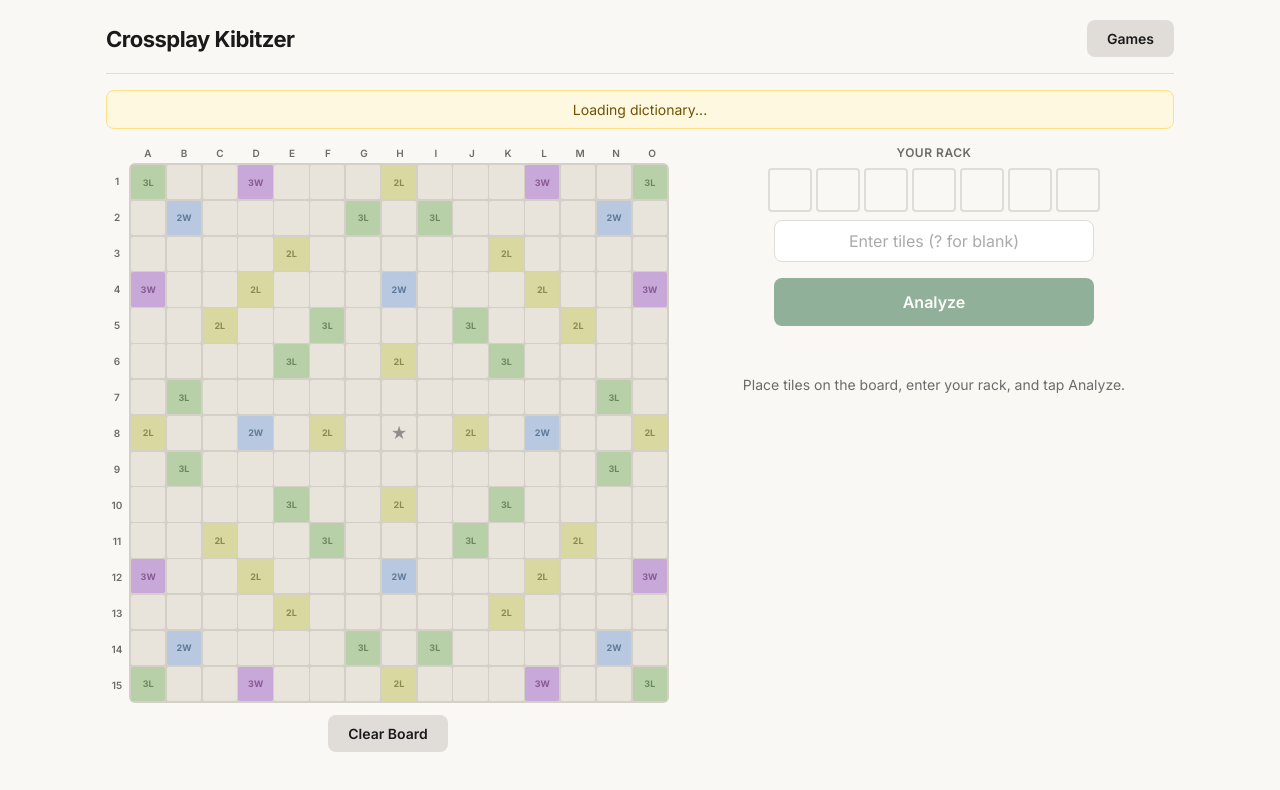
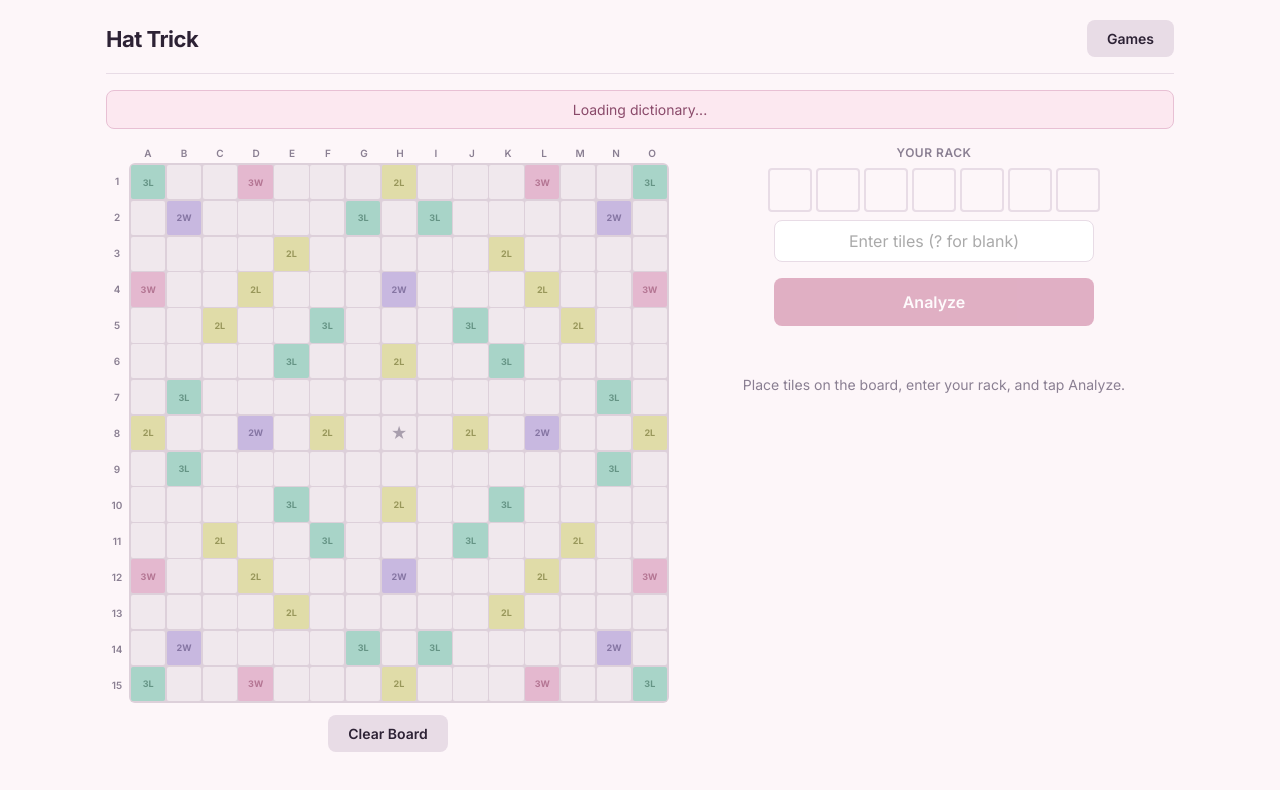
Before and after one commit to hat-sag/scrabble, a React (Vite) app: page / in a window 1280 px wide. Shown: the top 790 px of the page. Built offline with nearby package versions, Linux system fonts and the light colour scheme.

Commit message:
make it cuter

```diff
--- a/index.html
+++ b/index.html
@@ -3,7 +3,7 @@
   <head>
     <meta charset="UTF-8" />
     <meta name="viewport" content="width=device-width, initial-scale=1.0, maximum-scale=1.0, user-scalable=no" />
-    <title>Crossplay Kibitzer</title>
+    <title>Hat Trick</title>
     <link rel="preconnect" href="https://fonts.googleapis.com">
     <link rel="preconnect" href="https://fonts.gstatic.com" crossorigin>
     <link href="https://fonts.googleapis.com/css2?family=Inter:wght@400;500;600;700&display=swap" rel="stylesheet">
--- a/src/App.css
+++ b/src/App.css
@@ -22,11 +22,11 @@
 .loading-banner {
   text-align: center;
   padding: 10px;
-  background: #fff8e1;
-  border: 1px solid #ffe082;
+  background: #fce8f0;
+  border: 1px solid #e8c0d4;
   border-radius: 8px;
   font-size: 14px;
-  color: #6d5200;
+  color: #8a4a6a;
   margin-bottom: 16px;
 }
 
@@ -80,7 +80,7 @@
 }
 
 .btn-primary:hover:not(:disabled) {
-  background: #1e5530;
+  background: #a8547a;
 }
 
 .btn-secondary {
@@ -89,7 +89,7 @@
 }
 
 .btn-secondary:hover:not(:disabled) {
-  background: #d0cdc4;
+  background: #ddd0da;
 }
 
 .analyze-btn {
--- a/src/App.jsx
+++ b/src/App.jsx
@@ -142,7 +142,7 @@ export default function App() {
   return (
     <div className="app">
       <header className="app-header">
-        <h1 className="app-title">Crossplay Kibitzer</h1>
+        <h1 className="app-title">Hat Trick</h1>
         <SaveLoad boardState={boardState} rack={rack} onLoad={handleLoadGame} />
       </header>
 
--- a/src/components/Board.css
+++ b/src/components/Board.css
@@ -72,19 +72,19 @@
 }
 
 .cell.tw {
-  background: #c8a8d8;
+  background: #e4b8cf;
 }
 
 .cell.dw {
-  background: #b8c8e0;
+  background: #c8b8e0;
 }
 
 .cell.tl {
-  background: #b8d0a8;
+  background: #a8d4c8;
 }
 
 .cell.dl {
-  background: #d8d8a0;
+  background: #e0dca8;
 }
 
 .cell.st {
@@ -103,7 +103,7 @@
 }
 
 .cell.blank-tile .tile-letter {
-  color: #8b6914;
+  color: #a07a50;
   font-style: italic;
 }
 
@@ -121,7 +121,7 @@
 
 .tile-letter.suggested {
   font-weight: 700;
-  color: #1a6baa;
+  color: #7a6aaa;
 }
 
 .bonus-label {
@@ -131,10 +131,10 @@
   text-transform: uppercase;
 }
 
-.cell.tw .bonus-label { color: #6b3a7b; }
-.cell.dw .bonus-label { color: #3a5a7b; }
-.cell.tl .bonus-label { color: #4a6b3a; }
-.cell.dl .bonus-label { color: #6b6b2a; }
+.cell.tw .bonus-label { color: #a05a7a; }
+.cell.dw .bonus-label { color: #6a5a8a; }
+.cell.tl .bonus-label { color: #4a7a6a; }
+.cell.dl .bonus-label { color: #7a7a3a; }
 .cell.st .bonus-label { color: var(--muted); font-size: clamp(10px, 2.5vw, 16px); }
 
 .direction-indicator {
--- a/src/components/MobileKeyboard.css
+++ b/src/components/MobileKeyboard.css
@@ -5,7 +5,7 @@
   width: 100%;
   max-width: 500px;
   padding: 8px 4px;
-  background: #d1cdc6;
+  background: #e8dce6;
   border-radius: 10px;
   touch-action: manipulation;
 }
@@ -43,7 +43,7 @@
 }
 
 .kb-key:active {
-  background: #e0ddd8;
+  background: #f0e8ed;
   transform: scale(0.95);
 }
 
@@ -55,23 +55,23 @@
 }
 
 .kb-key-dir:active {
-  background: #1e5530;
+  background: #a8547a;
 }
 
 .kb-key-bksp {
   flex: 0 0 44px;
-  background: #8b8b8b;
+  background: #a090a8;
   color: white;
   font-size: 18px;
 }
 
 .kb-key-bksp:active {
-  background: #6b6b6b;
+  background: #8a7a92;
 }
 
 .kb-key-blank {
   flex: 0 0 80px;
-  background: #f0e8d8;
+  background: #fce8f0;
   font-size: 13px;
   font-weight: 700;
   color: var(--muted);
@@ -80,5 +80,5 @@
 }
 
 .kb-key-blank:active {
-  background: #e8dfc8;
+  background: #f0d8e4;
 }
--- a/src/components/MoveList.css
+++ b/src/components/MoveList.css
@@ -62,11 +62,11 @@
 }
 
 .move-item.bingo {
-  background: #fffde8;
+  background: #fdf2f6;
 }
 
 .move-item.bingo:hover {
-  background: #fff8c4;
+  background: #fce8f0;
 }
 
 .move-rank {
@@ -95,8 +95,8 @@
 .bingo-badge {
   font-size: 9px;
   font-weight: 700;
-  background: #f0c040;
-  color: #604000;
+  background: #e8b8d0;
+  color: #6a3a5a;
   padding: 1px 5px;
   border-radius: 3px;
   letter-spacing: 0.5px;
@@ -137,7 +137,7 @@
 }
 
 .play-btn:hover {
-  background: #1e5530;
+  background: #a8547a;
 }
 
 /* On touch devices, always show play button */
--- a/src/components/Rack.css
+++ b/src/components/Rack.css
@@ -38,7 +38,7 @@
 }
 
 .rack-tile.blank {
-  background: #f0e8d8;
+  background: #fce8f0;
   border-style: dashed;
 }
 
@@ -69,7 +69,7 @@
   letter-spacing: 4px;
   text-align: center;
   text-transform: uppercase;
-  background: white;
+  background: #fff;
   color: var(--fg);
   outline: none;
   transition: border-color 0.15s;
--- a/src/components/SaveLoad.css
+++ b/src/components/SaveLoad.css
@@ -5,7 +5,7 @@
 
 .save-load-panel {
   width: 100%;
-  background: white;
+  background: #fff;
   border: 1px solid var(--border);
   border-radius: 10px;
   padding: 12px;
@@ -119,7 +119,7 @@
 }
 
 .save-delete-btn:hover {
-  color: #c62828;
+  color: #c45a7a;
 }
 
 @media (hover: none) {
--- a/src/index.css
+++ b/src/index.css
@@ -1,25 +1,25 @@
 :root {
-  --bg: #faf8f5;
-  --fg: #1a1a1a;
-  --muted: #6b6b6b;
-  --border: #e0ddd8;
-  --accent: #2a6b3f;
-  --accent-light: #e8f5e9;
-  --board-bg: #f0ece4;
-  --cell-bg: #e8e4db;
-  --cell-border: #d4d0c8;
-  --tile-bg: #f5e6c8;
-  --tile-border: #c9a96e;
-  --tile-text: #1a1a1a;
-  --tw: #e8a0a0;
-  --dw: #d4b8d4;
-  --tl: #88b8d8;
-  --dl: #a8d8a8;
-  --star: #d4b8d4;
-  --suggested-bg: #c8e6ff;
-  --suggested-border: #6aadee;
-  --hover-highlight: rgba(42, 107, 63, 0.12);
-  --move-hover: #f0f8ff;
+  --bg: #fdf6f9;
+  --fg: #2d2235;
+  --muted: #8a7f92;
+  --border: #e8dce6;
+  --accent: #c46b8f;
+  --accent-light: #fce8f0;
+  --board-bg: #f5edf2;
+  --cell-bg: #f0e8ed;
+  --cell-border: #ddd0da;
+  --tile-bg: #fff1dc;
+  --tile-border: #e0b87a;
+  --tile-text: #2d2235;
+  --tw: #e4b8cf;
+  --dw: #c8b8e0;
+  --tl: #a8d4c8;
+  --dl: #e0dca8;
+  --star: #c8b8e0;
+  --suggested-bg: #d8e8ff;
+  --suggested-border: #8ab4e8;
+  --hover-highlight: rgba(196, 107, 143, 0.12);
+  --move-hover: #fdf2f6;
 }
 
 * {
```
